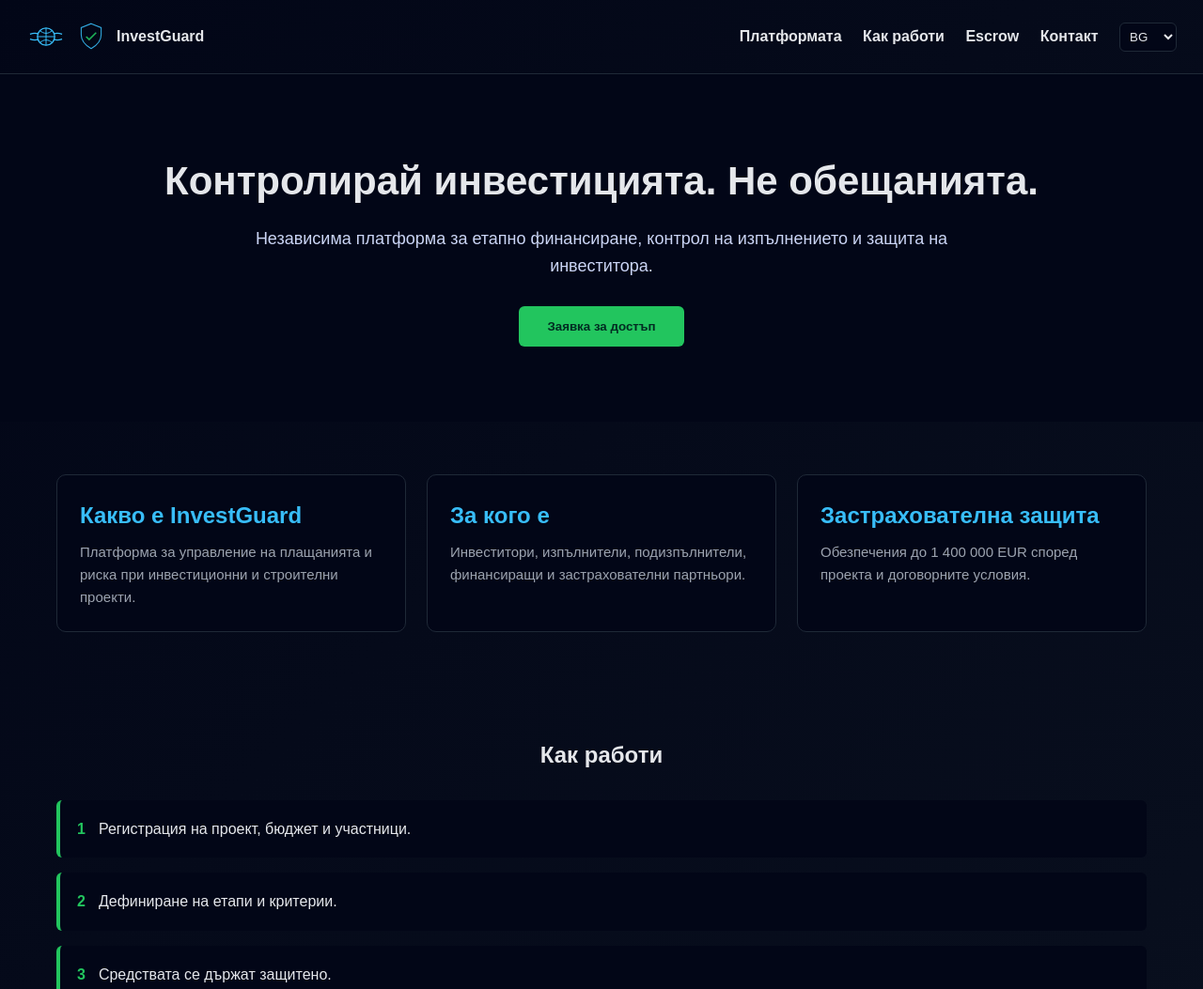
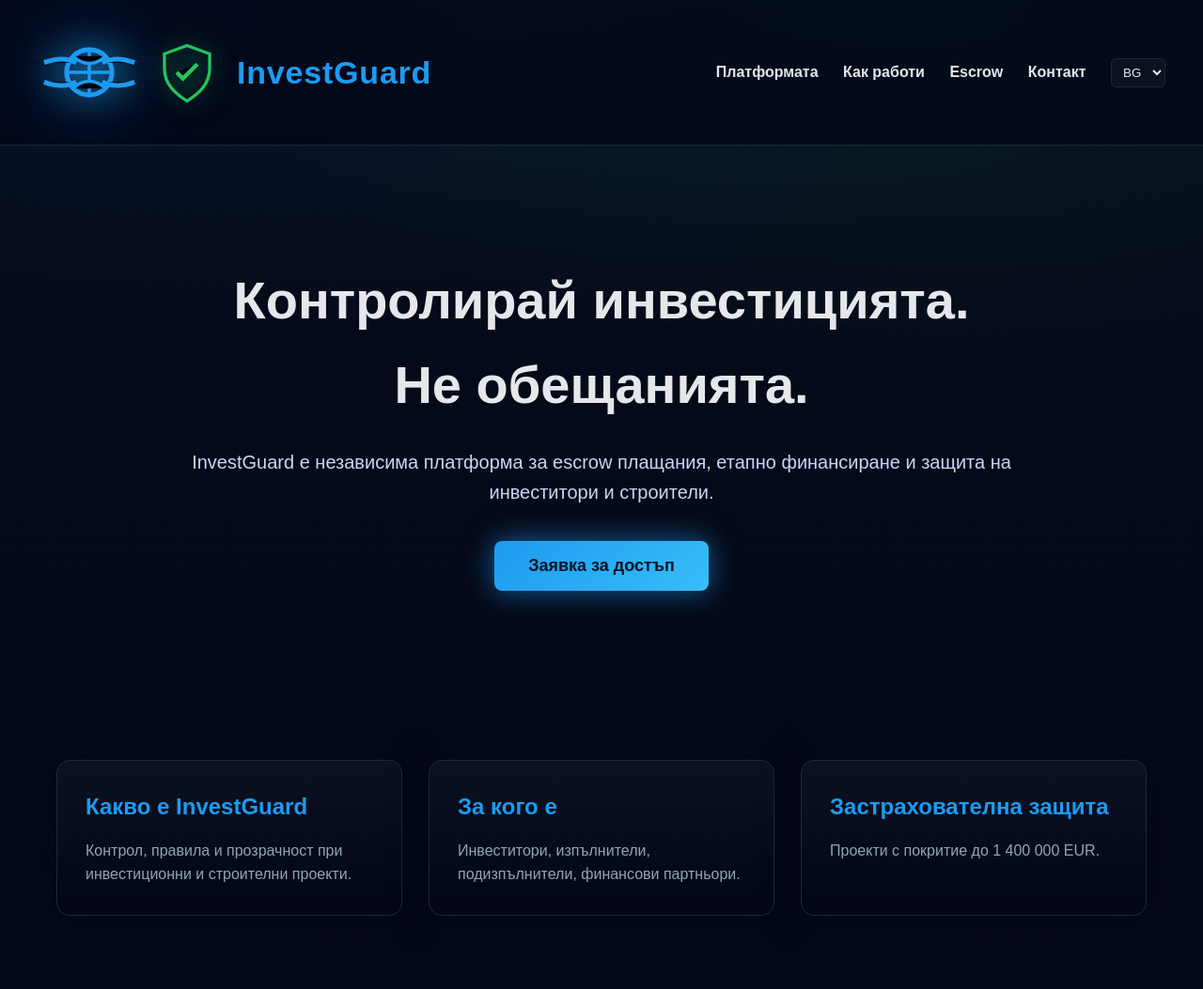
Before and after one commit to kolevtihomir-design/investguard-platform, a plain HTML site: page index.html in a window 1280 px wide. Shown: the top 1053 px of the page at 94% size. Drawn offline with Linux system fonts and the light colour scheme.

Commit message:
Refactor index.html for improved layout and content
Updated the HTML structure and styles for the InvestGuard platform, including changes to the header, hero section, and various cards. Removed old language options and scripts, and improved the layout and descriptions.

```diff
--- a/index.html
+++ b/index.html
@@ -4,42 +4,213 @@
 <meta charset="UTF-8">
 <title>InvestGuard | Escrow & Investment Protection</title>
 <meta name="viewport" content="width=device-width, initial-scale=1.0">
-<meta name="description" content="InvestGuard – Escrow, етапно финансиране и защита на инвестиции в строителството.">
-<meta name="author" content="InvestGuard">
+<meta name="description" content="InvestGuard – платформа за защита на инвестиции, escrow плащания и контрол в строителството.">
 
 <style>
 :root{
-  --bg:#0b1220; --card:#020617; --border:#1f2937;
-  --accent:#38bdf8; --ok:#22c55e; --muted:#9ca3af; --txt:#e5e7eb;
+  --bg:#060b1a;
+  --bg2:#020617;
+  --card:#0b1220;
+  --border:#1e293b;
+  --blue:#1d9bf0;
+  --green:#22c55e;
+  --text:#e5e7eb;
+  --muted:#94a3b8;
 }
+
 *{box-sizing:border-box;margin:0;padding:0}
-body{font-family:Arial,Helvetica,sans-serif;background:linear-gradient(135deg,#020617,#0b1220);color:var(--txt);line-height:1.6}
-header{display:flex;justify-content:space-between;align-items:center;padding:18px 28px;border-bottom:1px solid var(--border)}
-.brand{display:flex;align-items:center;gap:10px}
-.brand .logo{width:42px;height:42px}
-.brand .logo svg{width:100%;height:100%}
-.brand .logo.secondary{width:34px;height:34px;opacity:.9}
-nav a{margin-left:18px;color:var(--txt);text-decoration:none;font-weight:bold}
-nav a:hover{color:var(--accent)}
-nav select{margin-left:18px;background:#020617;color:var(--txt);border:1px solid var(--border);padding:6px;border-radius:6px}
-.hero{text-align:center;padding:80px 20px;background:linear-gradient(135deg,#020617,#020617)}
-.hero h1{font-size:42px;margin-bottom:14px}
-.hero p{max-width:820px;margin:0 auto 28px;color:#cbd5f5;font-size:18px}
-.hero .cta{background:var(--ok);color:#022c22;border:none;padding:14px 30px;border-radius:6px;font-weight:bold;cursor:pointer}
-.hero .cta:hover{background:#16a34a}
-section{max-width:1200px;margin:auto;padding:56px 20px}
-.grid{display:grid;grid-template-columns:repeat(auto-fit,minmax(280px,1fr));gap:22px}
-.card{background:var(--card);border:1px solid var(--border);border-radius:10px;padding:24px}
-.card h2{color:var(--accent);margin-bottom:8px}
-.card p{color:var(--muted);font-size:15px}
-.steps .step{display:flex;gap:14px;margin-bottom:16px;background:var(--card);border-left:4px solid var(--ok);padding:18px;border-radius:6px}
-.steps .step span{font-weight:bold;color:var(--ok)}
-form{display:grid;gap:12px}
-input,textarea,button{background:#020617;color:var(--txt);border:1px solid var(--border);border-radius:6px;padding:10px}
-button.submit{background:var(--accent);color:#022c22;font-weight:bold;cursor:pointer}
-button.submit:hover{background:#0ea5e9}
-footer{border-top:1px solid var(--border);padding:26px;text-align:center;color:var(--muted);font-size:14px}
-.small{font-size:13px;color:var(--muted)}
+
+body{
+  font-family:Arial,Helvetica,sans-serif;
+  background:
+    radial-gradient(1200px 600px at 20% -10%, rgba(29,155,240,.15), transparent),
+    radial-gradient(800px 400px at 80% 0%, rgba(34,197,94,.10), transparent),
+    linear-gradient(180deg,var(--bg),var(--bg2));
+  color:var(--text);
+  line-height:1.6;
+}
+
+/* HEADER */
+header{
+  position:sticky;
+  top:0;
+  z-index:100;
+  backdrop-filter: blur(10px);
+  background:rgba(2,6,23,.75);
+  border-bottom:1px solid var(--border);
+  padding:22px 40px;
+  display:flex;
+  justify-content:space-between;
+  align-items:center;
+}
+
+.brand{
+  display:flex;
+  align-items:center;
+  gap:18px;
+}
+
+.brand-logos{
+  display:flex;
+  align-items:center;
+  gap:14px;
+}
+
+/* ГОЛЯМО ОСНОВНО ЛОГО */
+.logo-main{
+  width:110px;
+  height:110px;
+  filter:
+    drop-shadow(0 0 18px rgba(29,155,240,.8))
+    drop-shadow(0 0 40px rgba(29,155,240,.35));
+}
+
+.logo-secondary{
+  width:70px;
+  height:70px;
+  filter: drop-shadow(0 0 12px rgba(34,197,94,.6));
+}
+
+.logo-main svg,
+.logo-secondary svg{
+  width:100%;
+  height:100%;
+}
+
+.brand-name{
+  font-size:34px;
+  font-weight:900;
+  letter-spacing:.8px;
+  color:var(--blue);
+}
+
+/* NAV */
+nav a{
+  margin-left:22px;
+  text-decoration:none;
+  color:var(--text);
+  font-weight:bold;
+}
+
+nav a:hover{color:var(--blue)}
+
+nav select{
+  margin-left:22px;
+  background:var(--card);
+  color:var(--text);
+  border:1px solid var(--border);
+  padding:6px 8px;
+  border-radius:6px;
+}
+
+/* HERO */
+.hero{
+  text-align:center;
+  padding:120px 20px 100px;
+}
+
+.hero h1{
+  font-size:56px;
+  margin-bottom:22px;
+}
+
+.hero p{
+  max-width:900px;
+  margin:0 auto 36px;
+  font-size:20px;
+  color:#cbd5f5;
+}
+
+.hero button{
+  background:linear-gradient(135deg,var(--blue),#38bdf8);
+  color:#021526;
+  border:none;
+  padding:16px 36px;
+  font-size:18px;
+  font-weight:bold;
+  border-radius:8px;
+  cursor:pointer;
+  box-shadow:0 0 30px rgba(29,155,240,.6);
+}
+
+.hero button:hover{
+  box-shadow:0 0 50px rgba(29,155,240,.9);
+}
+
+/* SECTIONS */
+section{
+  max-width:1200px;
+  margin:auto;
+  padding:80px 20px;
+}
+
+.grid{
+  display:grid;
+  grid-template-columns:repeat(auto-fit,minmax(280px,1fr));
+  gap:28px;
+}
+
+.card{
+  background:linear-gradient(180deg,var(--card),#020617);
+  border:1px solid var(--border);
+  border-radius:14px;
+  padding:30px;
+  box-shadow:0 0 40px rgba(2,6,23,.9);
+}
+
+.card h2{
+  color:var(--blue);
+  margin-bottom:14px;
+}
+
+.card p{
+  color:var(--muted);
+  font-size:16px;
+}
+
+/* STEPS */
+.step{
+  display:flex;
+  gap:16px;
+  margin-bottom:18px;
+  background:var(--card);
+  border-left:4px solid var(--green);
+  padding:20px;
+  border-radius:8px;
+}
+
+.step span{
+  font-weight:bold;
+  color:var(--green);
+}
+
+/* FORM */
+form{display:grid;gap:14px}
+input,textarea{
+  background:#020617;
+  border:1px solid var(--border);
+  color:var(--text);
+  padding:12px;
+  border-radius:8px;
+}
+button.submit{
+  background:linear-gradient(135deg,var(--green),#16a34a);
+  color:#022c22;
+  font-weight:bold;
+  border:none;
+  padding:12px;
+  border-radius:8px;
+  cursor:pointer;
+}
+
+/* FOOTER */
+footer{
+  border-top:1px solid var(--border);
+  padding:36px;
+  text-align:center;
+  color:var(--muted);
+  font-size:14px;
+}
 </style>
 </head>
 
@@ -47,29 +218,35 @@ footer{border-top:1px solid var(--border);padding:26px;text-align:center;color:v
 
 <header>
   <div class="brand">
-    <!-- ОСНОВНО ЛОГО – СИН ГЛОБУС С КРИЛА (SVG, СИН ЦВЯТ) -->
-    <div class="logo">
-      <svg viewBox="0 0 64 64" fill="none" xmlns="http://www.w3.org/2000/svg">
-        <circle cx="32" cy="32" r="14" stroke="#38BDF8" stroke-width="2"/>
-        <path d="M18 32h28M32 18v28M22 22c6 6 14 6 20 0M22 42c6-6 14-6 20 0"
-              stroke="#38BDF8" stroke-width="1.5"/>
-        <path d="M6 28c6-2 10-2 14 0M6 36c6 2 10 2 14 0"
-              stroke="#38BDF8" stroke-width="2"/>
-        <path d="M58 28c-6-2-10-2-14 0M58 36c-6 2-10 2-14 0"
-              stroke="#38BDF8" stroke-width="2"/>
-      </svg>
+    <div class="brand-logos">
+
+      <!-- ОСНОВНО ЛОГО – СИН ГЛОБУС С КРИЛА -->
+      <div class="logo-main">
+        <svg viewBox="0 0 64 64" xmlns="http://www.w3.org/2000/svg">
+          <circle cx="32" cy="32" r="14" fill="none" stroke="#1d9bf0" stroke-width="3"/>
+          <path d="M18 32h28M32 18v28" stroke="#1d9bf0" stroke-width="2"/>
+          <path d="M22 22c6 6 14 6 20 0M22 42c6-6 14-6 20 0"
+                stroke="#1d9bf0" stroke-width="2"/>
+          <path d="M4 26c8-3 14-3 20 0M4 38c8 3 14 3 20 0"
+                stroke="#1d9bf0" stroke-width="3"/>
+          <path d="M60 26c-8-3-14-3-20 0M60 38c-8 3-14 3-20 0"
+                stroke="#1d9bf0" stroke-width="3"/>
+        </svg>
+      </div>
+
+      <!-- ВТОРА ЕМБЛЕМА -->
+      <div class="logo-secondary">
+        <svg viewBox="0 0 64 64" xmlns="http://www.w3.org/2000/svg">
+          <path d="M32 6l22 8v14c0 16-11 25-22 32C21 53 10 44 10 28V14l22-8z"
+                fill="none" stroke="#22c55e" stroke-width="3"/>
+          <path d="M22 32l6 6 14-14"
+                stroke="#22c55e" stroke-width="4"/>
+        </svg>
+      </div>
+
     </div>
 
-    <!-- ВТОРИЧНА ЕМБЛЕМА – ВТОРОТО ЛОГО (СТИЛИЗИРАН ЩИТ) -->
-    <div class="logo secondary">
-      <svg viewBox="0 0 64 64" fill="none" xmlns="http://www.w3.org/2000/svg">
-        <path d="M32 6l20 8v14c0 14-10 22-20 28C22 50 12 42 12 28V14l20-8z"
-              stroke="#38BDF8" stroke-width="2"/>
-        <path d="M22 32l6 6 14-14" stroke="#22C55E" stroke-width="3"/>
-      </svg>
-    </div>
-
-    <strong>InvestGuard</strong>
+    <div class="brand-name">InvestGuard</div>
   </div>
 
   <nav>
@@ -77,71 +254,41 @@ footer{border-top:1px solid var(--border);padding:26px;text-align:center;color:v
     <a href="#how">Как работи</a>
     <a href="#escrow">Escrow</a>
     <a href="#contact">Контакт</a>
-    <select id="lang" onchange="setLang(this.value)">
-      <option value="bg">BG</option>
-      <option value="en">EN</option>
-      <option value="de">DE</option>
-      <option value="it">IT</option>
-      <option value="tr">TR</option>
-      <option value="ru">RU</option>
-      <option value="sr">SR</option>
-      <option value="zh">中文</option>
+    <select>
+      <option>BG</option><option>EN</option><option>DE</option>
+      <option>IT</option><option>TR</option><option>RU</option>
     </select>
   </nav>
 </header>
 
 <div class="hero">
-  <h1 data-i18n="hero_title">Контролирай инвестицията. Не обещанията.</h1>
-  <p data-i18n="hero_text">
-    Независима платформа за етапно финансиране, контрол на изпълнението и защита на инвеститора.
+  <h1>Контролирай инвестицията.<br>Не обещанията.</h1>
+  <p>
+    InvestGuard е независима платформа за escrow плащания,
+    етапно финансиране и защита на инвеститори и строители.
   </p>
-  <button class="cta" onclick="alert('Demo режим – backend предстои')"
-          data-i18n="hero_cta">Заявка за достъп</button>
+  <button>Заявка за достъп</button>
 </div>
 
 <section id="about">
   <div class="grid">
-    <div class="card">
-      <h2 data-i18n="what_title">Какво е InvestGuard</h2>
-      <p data-i18n="what_text">Платформа за управление на плащанията и риска при инвестиционни и строителни проекти.</p>
-    </div>
-    <div class="card">
-      <h2 data-i18n="who_title">За кого е</h2>
-      <p data-i18n="who_text">Инвеститори, изпълнители, подизпълнители, финансиращи и застрахователни партньори.</p>
-    </div>
-    <div class="card">
-      <h2 data-i18n="cover_title">Застрахователна защита</h2>
-      <p data-i18n="cover_text">Обезпечения до 1 400 000 EUR според проекта и договорните условия.</p>
-    </div>
+    <div class="card"><h2>Какво е InvestGuard</h2><p>Контрол, правила и прозрачност при инвестиционни и строителни проекти.</p></div>
+    <div class="card"><h2>За кого е</h2><p>Инвеститори, изпълнители, подизпълнители, финансови партньори.</p></div>
+    <div class="card"><h2>Застрахователна защита</h2><p>Проекти с покритие до 1 400 000 EUR.</p></div>
   </div>
 </section>
 
-<section id="how" class="steps">
-  <h2 style="text-align:center;margin-bottom:28px" data-i18n="how_title">Как работи</h2>
-  <div class="step"><span>1</span><p data-i18n="how_1">Регистрация на проект, бюджет и участници.</p></div>
-  <div class="step"><span>2</span><p data-i18n="how_2">Дефиниране на етапи и критерии.</p></div>
-  <div class="step"><span>3</span><p data-i18n="how_3">Средствата се държат защитено.</p></div>
-  <div class="step"><span>4</span><p data-i18n="how_4">Освобождаване само при изпълнение.</p></div>
+<section id="how">
+  <div class="step"><span>1</span><p>Регистрация на проект и бюджет.</p></div>
+  <div class="step"><span>2</span><p>Дефиниране на етапи и условия.</p></div>
+  <div class="step"><span>3</span><p>Escrow задържане на средствата.</p></div>
+  <div class="step"><span>4</span><p>Освобождаване само при изпълнение.</p></div>
 </section>
 
 <section id="escrow">
   <div class="grid">
-    <div class="card">
-      <h2>Escrow логика</h2>
-      <p>
-        Инвеститор → Escrow (банка/EMI) → Освобождаване по етапи след верификация.
-      </p>
-      <p class="small">
-        Платформата управлява правилата и тригерите; парите са при лицензирани партньори.
-      </p>
-    </div>
-    <div class="card">
-      <h2>Backend (skeleton)</h2>
-      <p class="small">
-        API endpoints: /auth, /projects, /milestones, /escrow/deposit, /escrow/release, /audit.
-      </p>
-      <button class="submit" onclick="apiDemo()">API Demo</button>
-    </div>
+    <div class="card"><h2>Escrow логика</h2><p>Парите са при лицензирани партньори. Платформата управлява правилата.</p></div>
+    <div class="card"><h2>Backend</h2><p>API: проекти, етапи, escrow, одит.</p></div>
   </div>
 </section>
 
@@ -149,20 +296,16 @@ footer{border-top:1px solid var(--border);padding:26px;text-align:center;color:v
   <div class="grid">
     <div class="card">
       <h2>Контакт</h2>
-      <!-- РЕАЛЕН ИМЕЙЛ ЧРЕЗ FORMSPREE – СМЕНИ XXXXX -->
-      <form action="https://formspree.io/f/XXXXX" method="POST">
-        <input name="name" placeholder="Име" required>
-        <input name="email" type="email" placeholder="Email" required>
-        <textarea name="message" placeholder="Проект / Запитване"></textarea>
-        <button class="submit" type="submit">Изпрати</button>
+      <form>
+        <input placeholder="Име">
+        <input placeholder="Email">
+        <textarea placeholder="Проект / Запитване"></textarea>
+        <button class="submit">Изпрати</button>
       </form>
     </div>
     <div class="card">
       <h2>Правен статус</h2>
-      <p class="small">
-        InvestGuard не е банка, не е застраховател и не е инвестиционен посредник.
-        При неспазване на правилата платформата не носи отговорност.
-      </p>
+      <p>Платформата не е банка и не носи отговорност при неспазване на правилата.</p>
     </div>
   </div>
 </section>
@@ -171,40 +314,5 @@ footer{border-top:1px solid var(--border);padding:26px;text-align:center;color:v
   © 2025 InvestGuard Platform. Всички права запазени.
 </footer>
 
-<script>
-/* ЕЗИЦИ – ГОТОВИ ТЕКСТОВЕ (ВГРАДЕНИ) */
-const i18n = {
-  bg:{hero_title:"Контролирай инвестицията. Не обещанията.",
-      hero_text:"Независима платформа за етапно финансиране, контрол и защита.",
-      hero_cta:"Заявка за достъп",
-      what_title:"Какво е InvestGuard", what_text:"Платформа за управление на плащанията и риска.",
-      who_title:"За кого е", who_text:"Инвеститори, изпълнители, партньори.",
-      cover_title:"Застрахователна защита", cover_text:"Обезпечения до 1 400 000 EUR.",
-      how_title:"Как работи", how_1:"Регистрация на проект.", how_2:"Етапи и критерии.",
-      how_3:"Средства защитено.", how_4:"Освобождаване при изпълнение."
-  },
-  en:{hero_title:"Control the investment. Not promises.",
-      hero_text:"Independent platform for staged funding and investor protection.",
-      hero_cta:"Request access",
-      what_title:"What is InvestGuard", what_text:"Payments and risk control platform.",
-      who_title:"Who it's for", who_text:"Investors, contractors, partners.",
-      cover_title:"Insurance coverage", cover_text:"Coverage up to 1,400,000 EUR.",
-      how_title:"How it works", how_1:"Project registration.", how_2:"Milestones.",
-      how_3:"Funds secured.", how_4:"Release on completion."
-  }
-};
-function setLang(l){
-  const t=i18n[l]||i18n.bg;
-  document.querySelectorAll('[data-i18n]').forEach(e=>e.innerText=t[e.dataset.i18n]);
-}
-
-/* BACKEND DEMO HOOK */
-function apiDemo(){
-  fetch('https://api.investguard.local/demo',{method:'GET'})
-    .then(()=>alert('API hook – демо'))
-    .catch(()=>alert('Backend не е вързан (очаквано).'));
-}
-</script>
-
 </body>
 </html>
```
